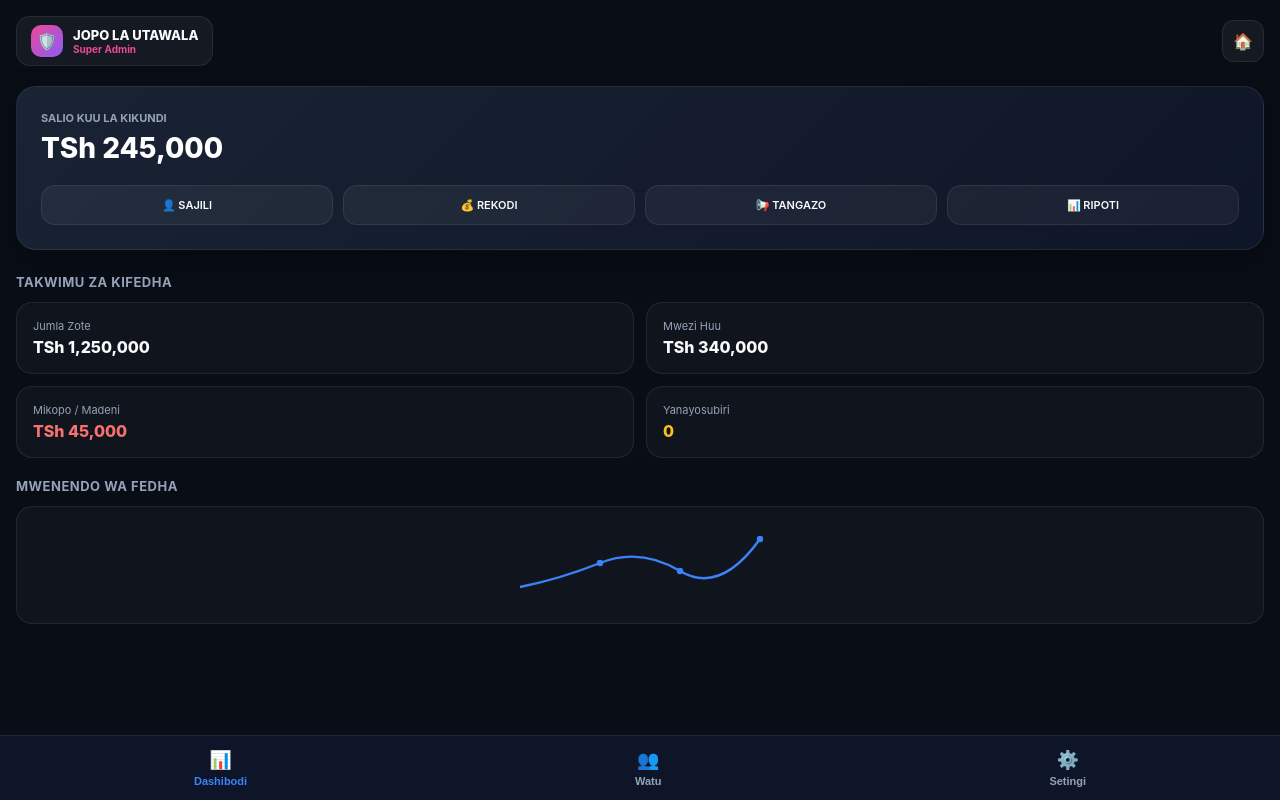
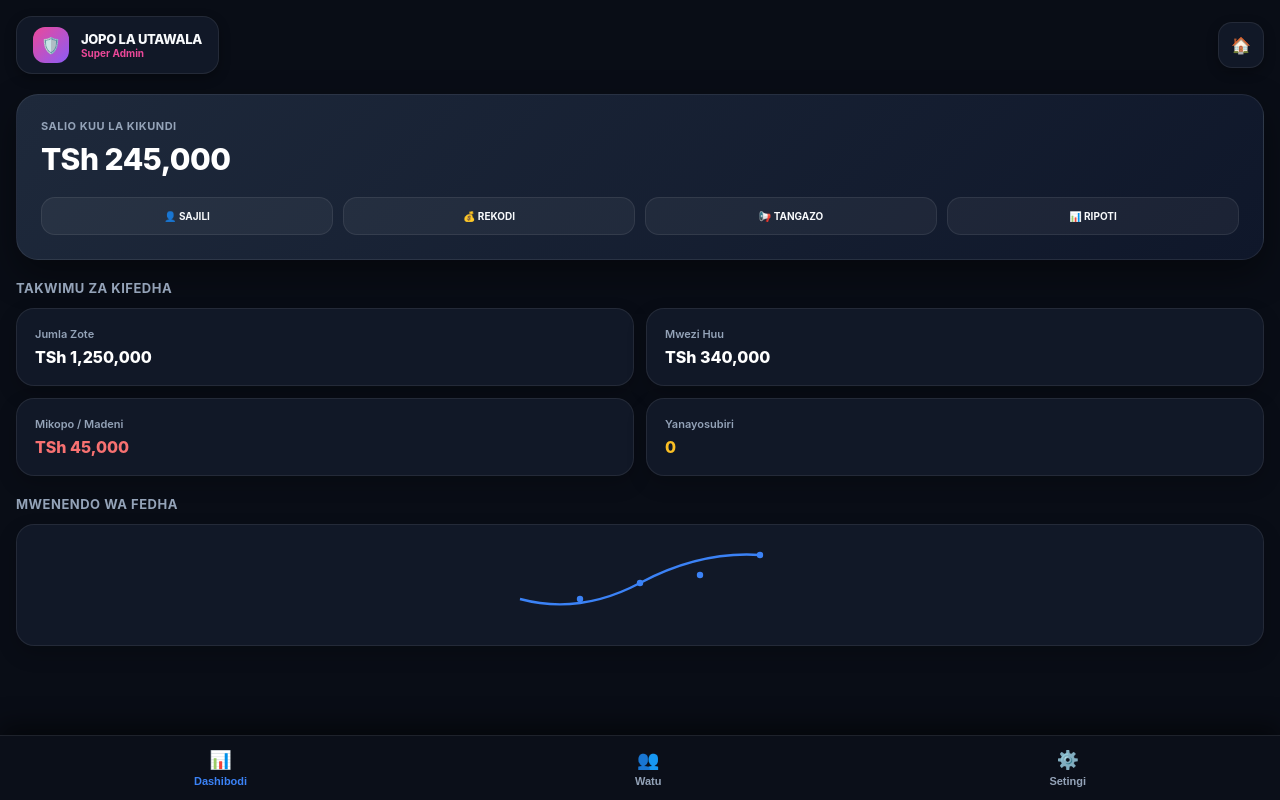
Before and after one commit to khazrytech/mchezo-wetu, a website: page admin.html in a window 1280 px wide. Drawn offline with Linux system fonts and the light colour scheme; no server answers.

Commit message:
Rudisha dashibodi halisi ya admin na uwezo kamili wa kukubali maombi kwenye tab ya watu

```diff
--- a/admin.html
+++ b/admin.html
@@ -7,7 +7,7 @@
     <style>
         :root {
             --bg-deep: #090d16;
-            --card-bg: rgba(255, 255, 255, 0.03);
+            --card-bg: #111827;
             --border-glass: rgba(255, 255, 255, 0.08);
             --primary: #3b82f6;
             --accent: #10b981;
@@ -32,43 +32,45 @@
         .admin-badge-box {
             display: flex;
             align-items: center;
-            gap: 10px;
-            background: rgba(255,255,255,0.05);
-            padding: 8px 14px;
-            border-radius: 14px;
+            gap: 12px;
+            background: #111827;
+            padding: 10px 16px;
+            border-radius: 16px;
             border: 1px solid var(--border-glass);
+            box-shadow: 0 4px 12px rgba(0,0,0,0.3);
         }
         .shield-icon {
-            width: 32px;
-            height: 32px;
+            width: 36px;
+            height: 36px;
             background: linear-gradient(135deg, #ec4899 0%, #8b5cf6 100%);
-            border-radius: 10px;
+            border-radius: 12px;
             display: flex;
             align-items: center;
             justify-content: center;
             color: white;
-            font-weight: bold;
+            font-size: 16px;
         }
         .home-btn {
-            background: rgba(255,255,255,0.05);
+            background: #111827;
             border: 1px solid var(--border-glass);
-            width: 40px;
-            height: 40px;
-            border-radius: 12px;
+            width: 44px;
+            height: 44px;
+            border-radius: 14px;
             display: flex;
             align-items: center;
             justify-content: center;
             color: white;
             cursor: pointer;
             text-decoration: none;
+            box-shadow: 0 4px 12px rgba(0,0,0,0.3);
         }
         .balance-card {
-            background: linear-gradient(135deg, rgba(30, 41, 59, 0.8) 0%, rgba(15, 23, 42, 0.9) 100%);
+            background: linear-gradient(135deg, #1e293b 0%, #0f172a 100%);
             border: 1px solid var(--border-glass);
-            border-radius: 20px;
+            border-radius: 22px;
             padding: 24px;
-            margin-bottom: 24px;
-            box-shadow: 0 10px 30px rgba(0,0,0,0.3);
+            margin-bottom: 20px;
+            box-shadow: 0 15px 35px rgba(0,0,0,0.4);
         }
         .action-grid {
             display: grid;
@@ -79,12 +81,12 @@
         .action-btn {
             background: rgba(255, 255, 255, 0.05);
             border: 1px solid var(--border-glass);
-            padding: 12px 6px;
+            padding: 12px 4px;
             border-radius: 14px;
             text-align: center;
             color: var(--text-main);
-            font-size: 11px;
-            font-weight: 600;
+            font-size: 10px;
+            font-weight: 700;
             cursor: pointer;
             transition: all 0.2s;
         }
@@ -107,17 +109,19 @@
             margin-bottom: 20px;
         }
         .stat-card {
-            background: rgba(255, 255, 255, 0.03);
+            background: #111827;
             border: 1px solid var(--border-glass);
-            padding: 16px;
-            border-radius: 16px;
+            padding: 18px;
+            border-radius: 18px;
+            box-shadow: 0 8px 20px rgba(0,0,0,0.2);
         }
         .chart-box {
-            background: rgba(255, 255, 255, 0.03);
+            background: #111827;
             border: 1px solid var(--border-glass);
-            padding: 16px;
-            border-radius: 16px;
+            padding: 18px;
+            border-radius: 18px;
             margin-bottom: 24px;
+            box-shadow: 0 8px 20px rgba(0,0,0,0.2);
         }
         /* Bottom Navigation */
         .bottom-nav {
@@ -125,14 +129,14 @@
             bottom: 0;
             left: 0;
             width: 100%;
-            background: rgba(15, 23, 42, 0.95);
-            backdrop-filter: blur(20px);
+            background: #0b0f19;
             border-top: 1px solid var(--border-glass);
             display: flex;
             justify-content: space-around;
             padding: 12px 0;
             box-sizing: border-box;
             z-index: 100;
+            box-shadow: 0 -10px 25px rgba(0,0,0,0.5);
         }
         .nav-item {
             background: none;
@@ -150,18 +154,19 @@
         .nav-item.active {
             color: var(--primary);
         }
-        /* User Management Cards */
+        /* User Requests in Watu Tab */
         .user-request-card {
-            background: rgba(255, 255, 255, 0.04);
+            background: #111827;
             border: 1px solid var(--border-glass);
             padding: 16px;
             border-radius: 16px;
             margin-bottom: 12px;
+            box-shadow: 0 8px 20px rgba(0,0,0,0.2);
         }
         .btn-group {
             display: flex;
-            gap: 8px;
-            margin-top: 12px;
+            gap: 10px;
+            margin-top: 14px;
         }
         .btn {
             flex: 1;
@@ -182,6 +187,19 @@
             color: #f87171;
             border: 1px solid rgba(239, 68, 68, 0.4);
         }
+        .badge-verified {
+            display: inline-flex;
+            align-items: center;
+            gap: 4px;
+            background: rgba(16, 185, 129, 0.15);
+            color: #34d399;
+            padding: 4px 10px;
+            border-radius: 20px;
+            font-size: 11px;
+            font-weight: 700;
+            border: 1px solid rgba(16, 185, 129, 0.3);
+            margin-top: 6px;
+        }
     </style>
 </head>
 <body>
@@ -189,7 +207,7 @@
         <div class="admin-badge-box">
             <div class="shield-icon">🛡️</div>
             <div>
-                <div style="font-size: 13px; font-weight: 800;">JOPO LA UTAWALA</div>
+                <div style="font-size: 13px; font-weight: 800; letter-spacing: -0.3px;">JOPO LA UTAWALA</div>
                 <div style="font-size: 10px; color: #ec4899; font-weight: 700;">Super Admin</div>
             </div>
         </div>
@@ -199,57 +217,58 @@
     <!-- TAB 1: DASHIBODI -->
     <div id="tabDashibodi" class="tab-content">
         <div class="balance-card">
-            <div style="font-size: 11px; color: var(--text-muted); text-transform: uppercase; font-weight: 700;">Salio Kuu la Kikundi</div>
-            <div style="font-size: 28px; font-weight: 800; margin: 6px 0; color: #fff;">TSh 245,000</div>
+            <div style="font-size: 11px; color: var(--text-muted); text-transform: uppercase; font-weight: 700; letter-spacing: 0.5px;">Salio Kuu la Kikundi</div>
+            <div style="font-size: 30px; font-weight: 800; margin: 8px 0; color: #fff; letter-spacing: -0.5px;">TSh 245,000</div>
             <div class="action-grid">
                 <div class="action-btn" onclick="switchTab('watu')">👤 SAJILI</div>
-                <div class="action-btn" onclick="alert('Rekodi')">💰 REKODI</div>
-                <div class="action-btn" onclick="alert('Tangazo')">📢 TANGAZO</div>
-                <div class="action-btn" onclick="alert('Ripoti')">📊 RIPOTI</div>
+                <div class="action-btn" onclick="alert('Sehemu ya Rekodi')">💰 REKODI</div>
+                <div class="action-btn" onclick="alert('Sehemu ya Tangazo')">📢 TANGAZO</div>
+                <div class="action-btn" onclick="alert('Sehemu ya Ripoti')">📊 RIPOTI</div>
             </div>
         </div>
 
         <div class="section-title">Takwimu za Kifedha</div>
         <div class="stats-grid">
             <div class="stat-card">
-                <div style="font-size: 11px; color: var(--text-muted);">Jumla Zote</div>
-                <div style="font-size: 16px; font-weight: 800; margin-top: 4px;">TSh 1,250,000</div>
+                <div style="font-size: 11px; color: var(--text-muted); font-weight: 600;">Jumla Zote</div>
+                <div style="font-size: 16px; font-weight: 800; margin-top: 6px; color: #fff;">TSh 1,250,000</div>
             </div>
             <div class="stat-card">
-                <div style="font-size: 11px; color: var(--text-muted);">Mwezi Huu</div>
-                <div style="font-size: 16px; font-weight: 800; margin-top: 4px;">TSh 340,000</div>
+                <div style="font-size: 11px; color: var(--text-muted); font-weight: 600;">Mwezi Huu</div>
+                <div style="font-size: 16px; font-weight: 800; margin-top: 6px; color: #fff;">TSh 340,000</div>
             </div>
             <div class="stat-card">
-                <div style="font-size: 11px; color: var(--text-muted);">Mikopo / Madeni</div>
-                <div style="font-size: 16px; font-weight: 800; margin-top: 4px; color: #f87171;">TSh 45,000</div>
+                <div style="font-size: 11px; color: var(--text-muted); font-weight: 600;">Mikopo / Madeni</div>
+                <div style="font-size: 16px; font-weight: 800; margin-top: 6px; color: #f87171;">TSh 45,000</div>
             </div>
             <div class="stat-card" onclick="switchTab('watu')" style="cursor: pointer;">
-                <div style="font-size: 11px; color: var(--text-muted);">Yanayosubiri</div>
-                <div id="pendingStatCount" style="font-size: 16px; font-weight: 800; margin-top: 4px; color: #fbbf24;">0</div>
+                <div style="font-size: 11px; color: var(--text-muted); font-weight: 600;">Yanayosubiri</div>
+                <div id="pendingStatCount" style="font-size: 16px; font-weight: 800; margin-top: 6px; color: #fbbf24;">0</div>
             </div>
         </div>
 
         <div class="section-title">Mwenendo wa Fedha</div>
         <div class="chart-box">
             <svg viewBox="0 0 300 100" width="100%" height="80">
-                <path d="M 0,80 Q 50,70 100,50 T 200,60 T 300,20" fill="none" stroke="#3b82f6" stroke-width="3"/>
-                <circle cx="100" cy="50" r="4" fill="#3b82f6"/>
-                <circle cx="200" cy="60" r="4" fill="#3b82f6"/>
-                <circle cx="300" cy="20" r="4" fill="#3b82f6"/>
+                <path d="M 0,70 Q 75,90 150,50 T 300,15" fill="none" stroke="#3b82f6" stroke-width="3"/>
+                <circle cx="75" cy="70" r="4" fill="#3b82f6"/>
+                <circle cx="150" cy="50" r="4" fill="#3b82f6"/>
+                <circle cx="225" cy="40" r="4" fill="#3b82f6"/>
+                <circle cx="300" cy="15" r="4" fill="#3b82f6"/>
             </svg>
         </div>
     </div>
 
     <!-- TAB 2: WATU (Maombi na Wanachama) -->
     <div id="tabWatu" class="tab-content" style="display: none;">
-        <div class="section-title">⏳ Maombi Mapya ya Wanachama (<span id="pendingCount">0</span>)</div>
+        <div class="section-title">⏳ Maombi Mapya Yanayosubiri Idhini (<span id="pendingCount">0</span>)</div>
         <div id="pendingList">
-            <div style="text-align: center; color: var(--text-muted); padding: 20px; font-size: 13px;">Hakuna maombi mapya.</div>
+            <div style="text-align: center; color: var(--text-muted); padding: 30px; font-size: 13px;">Inapakia maombi...</div>
         </div>
 
-        <div class="section-title" style="margin-top: 24px;">✅ Wanachama Waliothibitishwa (<span id="approvedCount">0</span>)</div>
+        <div class="section-title" style="margin-top: 28px;">✅ Wanachama Waliothibitishwa (<span id="approvedCount">0</span>)</div>
         <div id="approvedList">
-            <div style="text-align: center; color: var(--text-muted); padding: 20px; font-size: 13px;">Hakuna wanachama bado.</div>
+            <div style="text-align: center; color: var(--text-muted); padding: 30px; font-size: 13px;">Hakuna wanachama waliothibitishwa bado.</div>
         </div>
     </div>
 
@@ -257,9 +276,9 @@
     <div id="tabSetingi" class="tab-content" style="display: none;">
         <div class="section-title">Mipangilio ya Mfumo</div>
         <div class="stat-card" style="margin-top: 12px;">
-            <div style="font-weight: 700; margin-bottom: 6px;">Taarifa za Kikundi</div>
-            <div style="font-size: 13px; color: var(--text-muted);">Jina: Mchezo Wetu Fintech</div>
-            <div style="font-size: 13px; color: var(--text-muted);">Hali ya Server: Inafanya Kazi (Active)</div>
+            <div style="font-weight: 700; margin-bottom: 8px; font-size: 15px;">Taarifa za Kikundi</div>
+            <div style="font-size: 13px; color: var(--text-muted); margin-bottom: 4px;"><strong>Jina:</strong> Mchezo Wetu Fintech</div>
+            <div style="font-size: 13px; color: var(--text-muted);"><strong>Hali ya Server:</strong> Inafanya Kazi (Active)</div>
         </div>
     </div>
 
@@ -303,7 +322,7 @@
                 document.getElementById('approvedCount').innerText = approvedUsers.length;
 
                 if (pendingUsers.length === 0) {
-                    pendingList.innerHTML = `<div style="text-align: center; color: var(--text-muted); padding: 20px; font-size: 13px;">Hakuna maombi mapya yanayosubiri.</div>`;
+                    pendingList.innerHTML = `<div style="text-align: center; color: var(--text-muted); padding: 30px; font-size: 13px;">Hakuna maombi mapya yanayosubiri.</div>`;
                 } else {
                     pendingList.innerHTML = '';
                     pendingUsers.forEach(u => {
@@ -311,10 +330,10 @@
                         card.className = 'user-request-card';
                         card.innerHTML = `
                             <div style="font-size: 13px; line-height: 1.6;">
-                                <strong>Jina:</strong> ${u.fullName}<br>
-                                <strong>Simu:</strong> ${u.phone}<br>
+                                <strong>Jina Kamili:</strong> ${u.fullName}<br>
+                                <strong>Namba ya Simu:</strong> ${u.phone}<br>
                                 <strong>Barua Pepe:</strong> ${u.email || 'Hakuna'}<br>
-                                <strong>Tarehe:</strong> ${u.createdAt}
+                                <strong>Tarehe ya Ombi:</strong> ${u.createdAt}
                             </div>
                             <div class="btn-group">
                                 <button class="btn btn-approve" onclick="approveUser('${u.id}')">Kubali (Approve)</button>
@@ -326,7 +345,7 @@
                 }
 
                 if (approvedUsers.length === 0) {
-                    approvedList.innerHTML = `<div style="text-align: center; color: var(--text-muted); padding: 20px; font-size: 13px;">Hakuna wanachama waliothibitishwa bado.</div>`;
+                    approvedList.innerHTML = `<div style="text-align: center; color: var(--text-muted); padding: 30px; font-size: 13px;">Hakuna wanachama waliothibitishwa bado.</div>`;
                 } else {
                     approvedList.innerHTML = '';
                     approvedUsers.forEach(u => {
@@ -336,8 +355,8 @@
                             <div style="font-size: 13px; line-height: 1.6;">
                                 <strong>Jina:</strong> ${u.fullName}<br>
                                 <strong>Simu:</strong> ${u.phone}<br>
-                                <strong>Namba:</strong> <span style="color: #60a5fa; font-weight: bold;">${u.memberNumber}</span><br>
-                                <span style="color: #34d399; font-size: 11px; font-weight: bold;">✓ Verified Member</span>
+                                <strong>Namba ya Mwanachama:</strong> <span style="color: #60a5fa; font-weight: bold;">${u.memberNumber}</span><br>
+                                <div><span class="badge-verified">✓ Verified Member</span></div>
                             </div>
                         `;
                         approvedList.appendChild(card);
```
